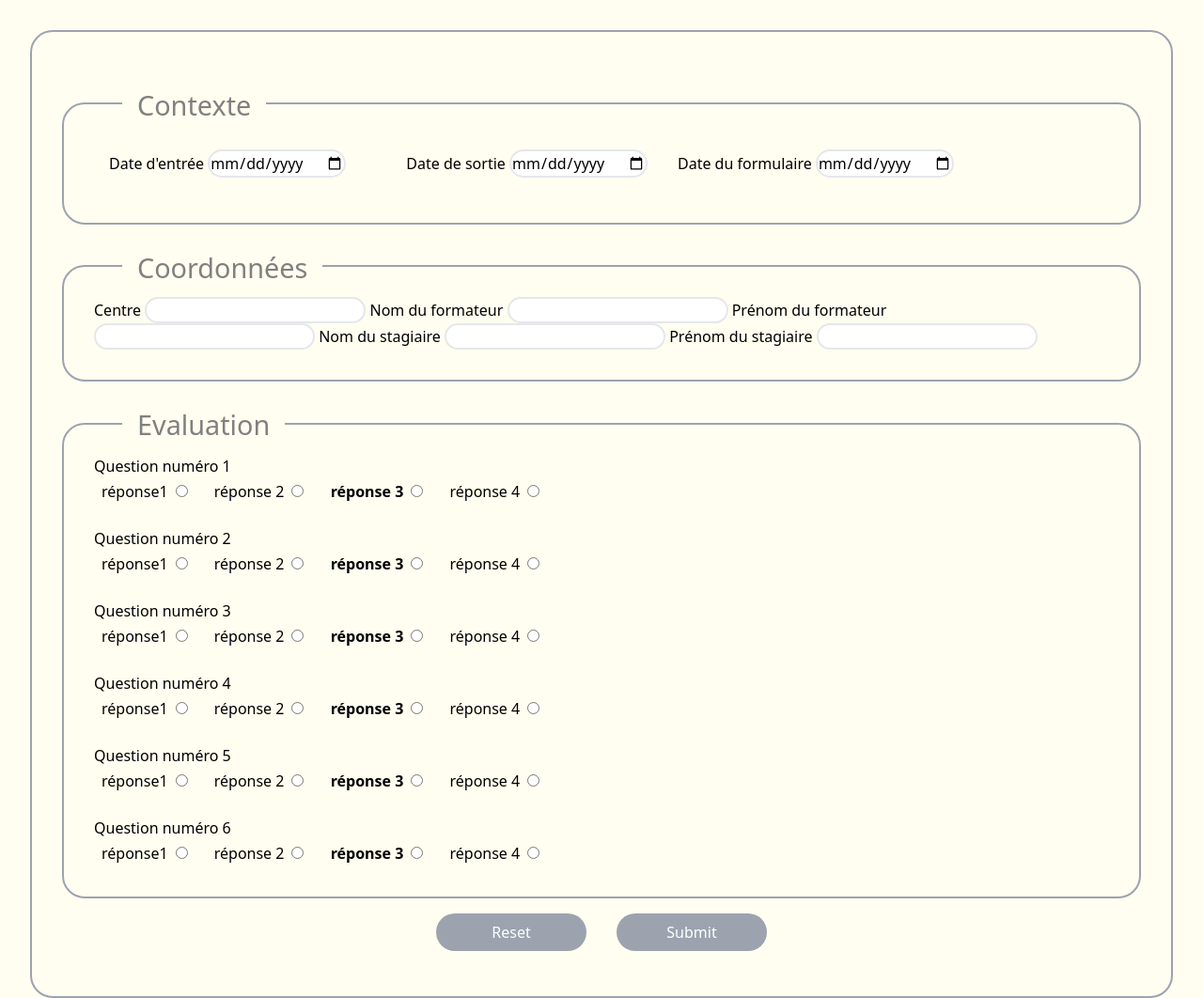
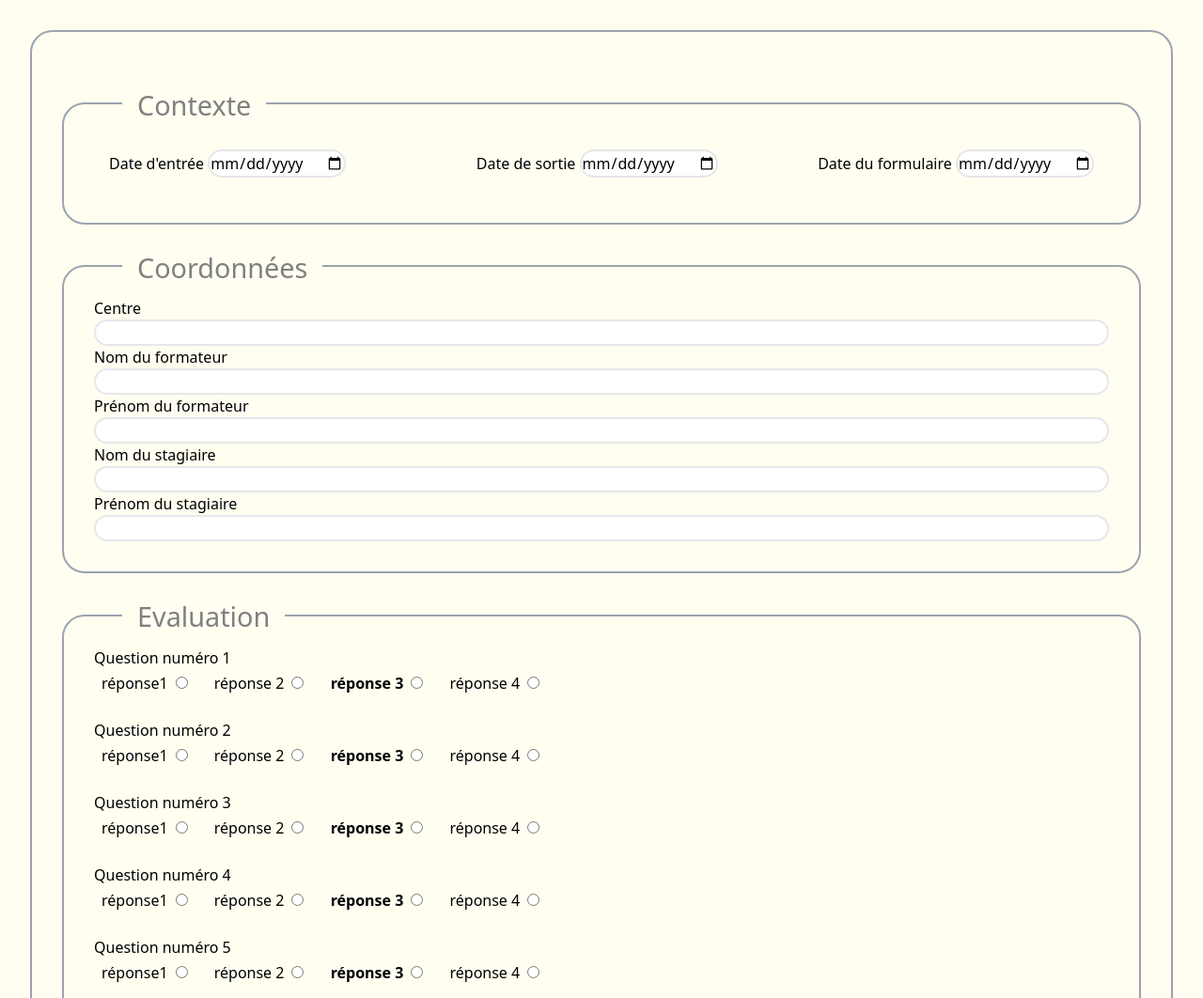
Before and after one commit to cepegra/tailwind-css-Gutsu91, a plain HTML site: page index.html in a window 1280 px wide. Shown: the top 1062 px of the page at 94% size. Drawn offline with nearby package versions, Linux system fonts and the light colour scheme.

Commit message:
Add files via upload
fine-tuned style

```diff
--- a/index.html
+++ b/index.html
@@ -38,6 +38,10 @@
         .my-button {
             @apply p-2 bg-gray-400 text-white m-4 w-40 rounded-3xl;
         }
+
+        .my-textinput-wrapper {
+            @apply m-4 flex .space-between w-48;
+        }
         }
 
 
@@ -60,6 +64,10 @@
             padding: 0 1rem;
             color: grey;
         }
+
+        .space-between {
+            justify-content: space-between;
+        }
     }
 
     </style>
@@ -71,7 +79,7 @@
         <form action="">
             <section>
                 <h2 class="mon-h2">Contexte</h2>
-                <fieldset name="Contexte" class="my-fieldset flex flex-wrap ">
+                <fieldset name="Contexte" class="my-fieldset flex flex-wrap space-between">
                     <span class="m-4"><label for="entree">Date d'entrée</label>
                     <input type="date" id="entree" class="my-lightframe"></span>
                     <span class="m-4 ml-12"><label for="sortie">Date de sortie</label>
@@ -82,7 +90,7 @@
             </section>
             <section>
                 <h2 class="mon-h2">Coordonnées</h2>
-                <fieldset name="coordonnees" class="my-fieldset">
+                <fieldset name="coordonnees" class="my-fieldset flex flex-col">
                     <label for="centre">Centre</label>
                     <input type="text"id="centre" class="my-lightframe">
                     <label for="formateur--nom">Nom du formateur</label>
```
